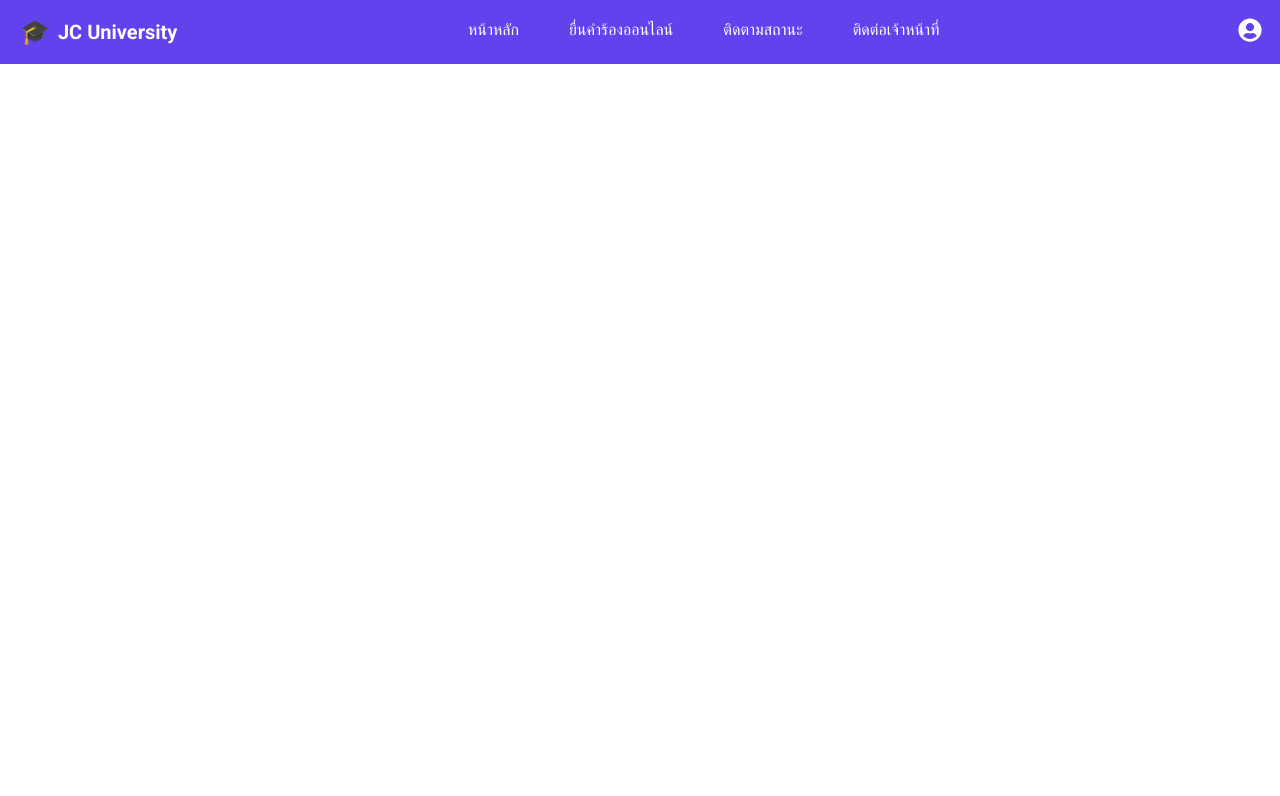
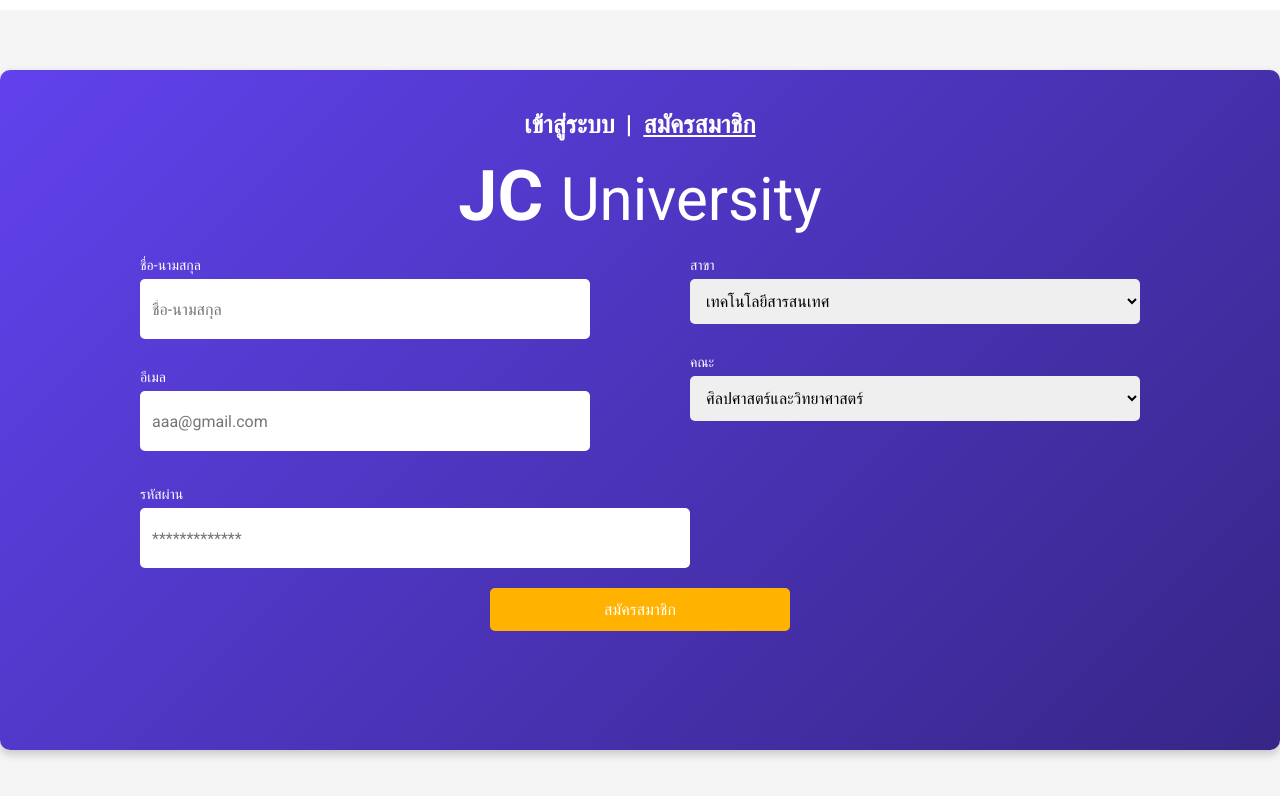
Before and after one commit to Jedtapungkee/Servicestudent-frontend, a React (Vite) app: page /Servicestudent-frontend/register in a window 1280 px wide. Shown: the top 796 px of the page. Built offline with nearby package versions, Linux system fonts and the light colour scheme.

Commit message:
register commit

```diff
--- a/src/App.jsx
+++ b/src/App.jsx
@@ -6,6 +6,7 @@ import Request from "./pages/Request";
 import Status from "./pages/Status";
 import Contact from "./pages/Contact";
 import Login from "./pages/Login";
+import Register from "./pages/Register"; // เพิ่ม import Register
 
 function App() {
   return (
@@ -17,6 +18,7 @@ function App() {
         <Route path="/status" element={<Status />} />
         <Route path="/contact" element={<Contact />} />
         <Route path="/login" element={<Login />} />
+        <Route path="/register" element={<Register />} />
       </Routes>
     </Router>
   );
--- a/src/components/Navbar.jsx
+++ b/src/components/Navbar.jsx
@@ -5,6 +5,7 @@ import "./../styles/Navbar.css";
 const Navbar = () => {
   const location = useLocation(); // ตรวจสอบ path ปัจจุบัน
   if(location.pathname === "/login") return null; // ถ้าอยู่ที่ path /login ให้ไม่แสดง Navbar
+  if(location.pathname === "/register") return null; // ถ้าอยู่ที่ path /register ให้ไม่แสดง Navbar
 
   return (
     <nav className="Nav">
--- a/src/pages/Login.jsx
+++ b/src/pages/Login.jsx
@@ -1,19 +1,46 @@
 import React, { useState } from "react";
+import { NavLink } from "react-router-dom"; // ใช้ NavLink แทน Link
 import "./../styles/Login.css";
+import { useNavigate } from "react-router-dom";
 
 const Login = () => {
   const [showPassword, setShowPassword] = useState(false);
+  const navigate = useNavigate();
+  const handlesubmit = (e) => {
+    e.preventDefault();
+    navigate("/");
 
+  }
   return (
     <div className="login-container">
       <div className="login-box">
-        <h2>เข้าสู่ระบบ <span className="sub-text">สมัครสมาชิก</span></h2>
+        <div className="login-header">
+          <h2>
+            {/* ใช้ NavLink พร้อมกำหนด className ตาม isActive */}
+            <NavLink
+              to="/login"
+              className={({ isActive }) => (isActive ? "active-link" : "link")}
+            >
+              เข้าสู่ระบบ
+            </NavLink>
+            &nbsp;|&nbsp; {/* ใช้ &nbsp; ในการเว้นวรรค */}
+            <NavLink
+              to="/register"
+              className={({ isActive }) => (isActive ? "active-link" : "link")}
+            >
+              สมัครสมาชิก
+            </NavLink>
+          </h2>
+        </div>
+
         <h1 className="logo">JC <span>University</span></h1>
 
         <form className="login-form">
+          <div className="form-group">
             <label>อีเมล</label>
             <input type="email" placeholder="aaa@gmail.com" required />
-
+          </div>
+          <div className="form-group">
             <label>รหัสผ่าน</label>
             <div className="password-field">
               <input
@@ -28,8 +55,8 @@ const Login = () => {
                 {showPassword ? "" : ""}
               </span>
             </div>
-
-          <button type="submit" className="login-button">เข้าสู่ระบบ</button>
+          </div>
+          <button type="submit" className="login-button" onClick={handlesubmit}>เข้าสู่ระบบ</button>
         </form>
       </div>
     </div>
--- /dev/null
+++ b/src/pages/Register.jsx
@@ -0,0 +1,92 @@
+import React from "react";
+import { NavLink } from "react-router-dom";
+import "./../styles/Register.css"; // ไฟล์ CSS
+import { useNavigate } from "react-router-dom";
+
+const Register = () => {
+    const navigate = useNavigate();
+    const handlesubmit = (e) => {
+        e.preventDefault();
+        navigate("/login");
+    }
+
+  return (
+    <div className="register-container">
+      <div className="register-box">
+        {/* Header */}
+        <div className="register-header">
+          <h2>
+            <NavLink
+              to="/login"
+              className={({ isActive }) => (isActive ? "active-link" : "link")}
+            >
+              เข้าสู่ระบบ
+            </NavLink>
+            &nbsp;|&nbsp;
+            <NavLink
+              to="/register"
+              className={({ isActive }) => (isActive ? "active-link" : "link")}
+            >
+              สมัครสมาชิก
+            </NavLink>
+          </h2>
+        </div>
+
+        <h1 className="register-logo">
+          JC <span>University</span>
+        </h1>
+
+        {/* Form */}
+        <form className="register-form">
+          {/* ส่วน 2 คอลัมน์ */}
+          <div className="two-columns">
+            {/* คอลัมน์ซ้าย */}
+            <div className="left-column">
+              <div className="form-group">
+                <label>ชื่อ-นามสกุล</label>
+                <input type="text" placeholder="ชื่อ-นามสกุล" required />
+              </div>
+              <div className="form-group">
+                <label>อีเมล</label>
+                <input type="email" placeholder="aaa@gmail.com" required />
+              </div>
+            </div>
+
+            {/* คอลัมน์ขวา */}
+            <div className="right-column">
+              <div className="form-group">
+                <label>สาขา</label>
+                <select required>
+                  <option value="">เทคโนโลยีสารสนเทศ</option>
+                  <option value="">วิทยาการคอมพิวเตอร์</option>
+                  <option value="">อื่นๆ</option>
+                </select>
+              </div>
+              <div className="form-group">
+                <label>คณะ</label>
+                <select required>
+                  <option value="">ศิลปศาสตร์และวิทยาศาสตร์</option>
+                  <option value="">วิศวกรรมศาสตร์</option>
+                  <option value="">อื่นๆ</option>
+                </select>
+              </div>
+            </div>
+          </div>
+
+          {/* รหัสผ่าน */}
+          <div className="form-group full-width">
+            <label>รหัสผ่าน</label>
+            <input type="password" placeholder="*************" required />
+          </div>
+
+          {/* ปุ่มสมัครสมาชิก */}
+          <button type="submit" className="register-button" onClick={handlesubmit}>
+            สมัครสมาชิก
+          </button>
+        </form>
+      </div>
+    </div>
+  );
+};
+
+export default Register;
--- a/src/styles/Login.css
+++ b/src/styles/Login.css
@@ -1,3 +1,21 @@
+/* สไตล์ลิงก์ทั่วไป */
+.link {
+  color: white;
+  text-decoration: none;
+  font-weight: bold;
+  cursor: pointer;
+  margin: 0 5px;
+}
+
+/* สไตล์ลิงก์เมื่อเป็น active page */
+.active-link {
+  color: white;
+  text-decoration: underline; /* ขีดเส้นใต้ */
+  font-weight: bold;
+  cursor: pointer;
+  margin: 0 5px;
+}
+
 /* Login Page Layout */
 .login-container {
     display: flex;
@@ -5,23 +23,24 @@
     align-items: center;
     height: 100vh;
     background-color: #f5f5f5;
+    margin-top: 10px;
   }
 
   /* Login Box */
   .login-box {
-    background: linear-gradient(135deg, #6a11cb, #2575fc);
+    background: linear-gradient(135deg, #6142ED, #372687);
     padding: 40px;
     border-radius: 10px;
     text-align: center;
     color: white;
     width: 1200px;
     box-shadow: 0px 4px 10px rgba(0, 0, 0, 0.2);
-    height: 500px;
+    height: 600px;
   }
 
   /* Header */
   .login-header h2 {
-    font-size: 16px;
+    font-size: 25px;
     margin-bottom: 15px;
   }
 
@@ -32,12 +51,13 @@
 
   /* Logo */
   .logo {
-    font-size: 36px;
+    font-size: 70px;
     font-weight: bold;
     margin-bottom: 20px;
   }
 
   .logo span {
+    font-size: 60px;
     font-weight: normal;
   }
 
@@ -45,22 +65,37 @@
   .login-form {
     display: flex;
     flex-direction: column;
-    text-align: left;
+    align-items: center;
+    justify-content: center;
+    width: 100%;
   }
 
-  .login-form label {
-    font-size: 14px;
-    margin-bottom: 5px;
+  .form-group {
+    display: flex;
+    flex-direction: column;
+    width: 100%;
+    max-width: 550px; /* กำหนดความกว้างสูงสุดของช่อง Input */
+    margin-bottom: 15px;
+    text-align: left; /* ให้ Label ชิดซ้าย */
   }
 
-  .login-form input {
+  /* Label */
+.form-group label {
+  font-size: 20px;
+  margin-bottom: 5px;
+  color: #fff; /* ปรับสีตามดีไซน์ */
+}
+
+/* ช่อง Input */
+.form-group input {
   padding: 12px;
   border-radius: 5px;
   border: none;
   font-size: 16px;
-    width: 100%;
-    margin-bottom: 15px;
   box-sizing: border-box;
+  width: 100%; /* เต็มความกว้างของ form-group */
+  max-width: 550px;
+  height: 60px;
 }
 
   /* Password Field */
@@ -81,7 +116,6 @@
     cursor: pointer;
   }
 
-  /* Button */
   .login-button {
     background-color: #ffb300;
     color: white;
@@ -91,11 +125,10 @@
     border-radius: 5px;
     cursor: pointer;
     transition: 0.3s;
-    width: 80%;
+    width: 80%;      /* ความกว้างของปุ่มเป็น 80% */
     max-width: 300px;
-    margin-top: 20px;
-    justify-content: center;
-    align-items: center;
+    margin-top: 30px;
+    align-self: center; /* ให้อยู่กึ่งกลาง */
   }
 
   .login-button:hover {
--- /dev/null
+++ b/src/styles/Register.css
@@ -0,0 +1,131 @@
+/* Container ใหญ่ของหน้า Register */
+.register-container {
+    display: flex;
+    justify-content: center;
+    align-items: center;
+    height: 100vh; /* เต็มความสูงจอ */
+    background-color: #f5f5f5;
+    margin-top: 10px;
+  }
+
+  /* กล่อง Register */
+  .register-box {
+    background: linear-gradient(135deg, #6142ED, #372687);
+    padding: 40px;
+    border-radius: 10px;
+    text-align: center;
+    color: white;
+    width: 1200px;
+    box-shadow: 0px 4px 10px rgba(0, 0, 0, 0.2);
+    height: 600px;
+  }
+
+  /* Header */
+  .register-header h2 {
+    font-size: 25px;
+    margin-bottom: 15px;
+  }
+
+  /* ลิงก์ทั่วไป */
+  .link {
+    color: white;
+    text-decoration: none;
+    font-weight: bold;
+    cursor: pointer;
+    margin: 0 5px;
+  }
+
+  /* ลิงก์หน้าแอคทีฟ (มีเส้นใต้) */
+  .active-link {
+    color: white;
+    text-decoration: underline;
+    font-weight: bold;
+    cursor: pointer;
+    margin: 0 5px;
+  }
+
+  /* Logo */
+  .register-logo {
+    font-size: 70px;
+    font-weight: bold;
+    margin-bottom: 20px;
+  }
+
+  .register-logo span {
+    font-size: 60px;
+    font-weight: normal;
+  }
+
+  /* ฟอร์มหลัก */
+  .register-form {
+    display: flex;
+    flex-direction: column;
+    align-items: center; /* จัดกึ่งกลางแนวนอน */
+    justify-content: center;
+    width: 100%;
+    margin-top: 10px;
+  }
+
+  /* แบ่ง 2 คอลัมน์ */
+  .two-columns {
+    display: flex;
+    width: 100%;
+    max-width: 1000px; /* ความกว้างรวม */
+    justify-content: space-between;
+    margin-bottom: 20px;
+  }
+
+  /* คอลัมน์ซ้ายและขวา */
+  .left-column, .right-column {
+    display: flex;
+    flex-direction: column;
+    gap: 15px; /* เว้นช่องระหว่างฟิลด์ */
+    width: 45%;
+  }
+
+  /* กลุ่มฟิลด์ */
+  .form-group {
+    display: flex;
+    flex-direction: column;
+    text-align: left;
+  }
+
+  .form-group label {
+    font-size: 14px;
+    margin-bottom: 5px;
+  }
+
+  .form-group input,
+  .form-group select {
+    padding: 12px;
+    border-radius: 5px;
+    border: none;
+    font-size: 16px;
+    box-sizing: border-box;
+    width: 100%;
+  }
+
+  /* ฟิลด์เต็มความกว้าง (รหัสผ่าน) */
+  .full-width {
+    width: 100%;
+    max-width: 1000px; /* ให้ตรงกับ two-columns */
+    margin-bottom: 20px;
+  }
+
+  /* ปุ่มสมัครสมาชิก */
+  .register-button {
+    background-color: #ffb300;
+    color: white;
+    font-size: 16px;
+    padding: 12px 0;
+    border: none;
+    border-radius: 5px;
+    cursor: pointer;
+    width: 40%;      /* ปรับความกว้างของปุ่ม */
+    max-width: 300px;
+    transition: 0.3s;
+  }
+
+  .register-button:hover {
+    background-color: #e09b00;
+  }
```
Also changed, not shown: src/components/Footer.jsx (added). Lines whose indentation alone changed are shown as unchanged.
